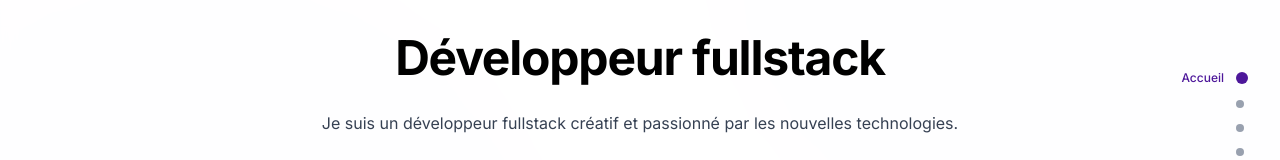
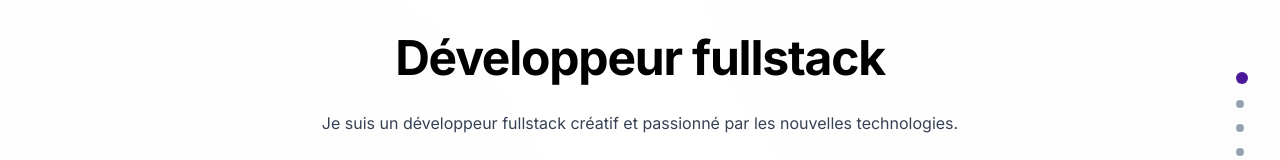
Before and after one commit to Vaubon-ent/portfolio, a Next.js app: page / in a window 1280 px wide. Shown: the part 274-434 px from the top of the page. Built offline with nearby package versions, Linux system fonts and the light colour scheme.

Commit message:
UP: indicateur de section sans titre, retrait de la bar de scroll navigateur par défaut

```diff
--- a/app/components/sections/Navigation.tsx
+++ b/app/components/sections/Navigation.tsx
@@ -126,7 +126,7 @@ export default function Navigation() {
                                             : "opacity-0 translate-x-2 group-hover:opacity-100 group-hover:translate-x-0 text-gray-600 dark:text-gray-400"
                                     }`}
                                 >
-                                    {section.label}
+                                    {/* {section.label} */}
                                 </span>
                             </button>
                         </li>
--- a/app/globals.css
+++ b/app/globals.css
@@ -46,6 +46,11 @@
 html {
   scroll-behavior: smooth;
   overflow: hidden;
+  scrollbar-width: none; /* Firefox */
+}
+
+html::-webkit-scrollbar {
+  display: none; /* Chrome, Safari, Edge */
 }
 
 body {
@@ -57,6 +62,11 @@ body {
   line-height: 1.6;
   -webkit-font-smoothing: antialiased;
   -moz-osx-font-smoothing: grayscale;
+  scrollbar-width: none; /* Firefox */
+}
+
+body::-webkit-scrollbar {
+  display: none; /* Chrome, Safari, Edge */
 }
 
 /* Hiérarchie typographique minimaliste */
@@ -111,3 +121,12 @@ a:focus {
   outline-offset: 2px;
   border-radius: 4px;
 }
+
+/* Masquer la scrollbar par défaut du navigateur */
+main {
+  scrollbar-width: none; /* Firefox */
+}
+
+main::-webkit-scrollbar {
+  display: none; /* Chrome, Safari, Edge */
+}
```
